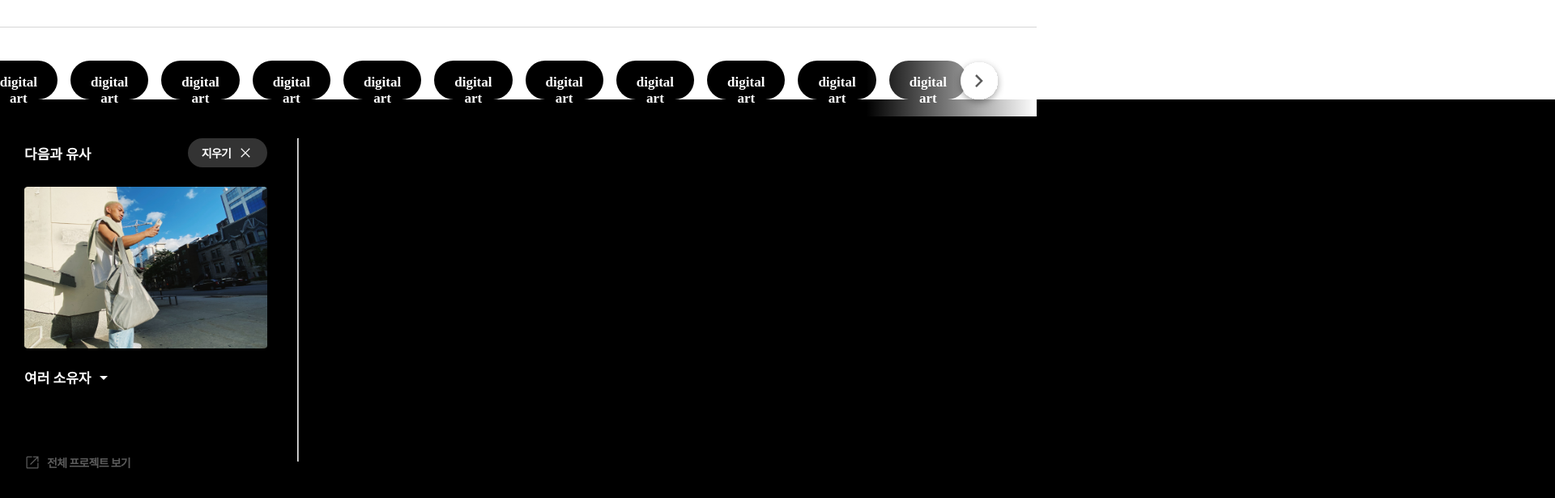
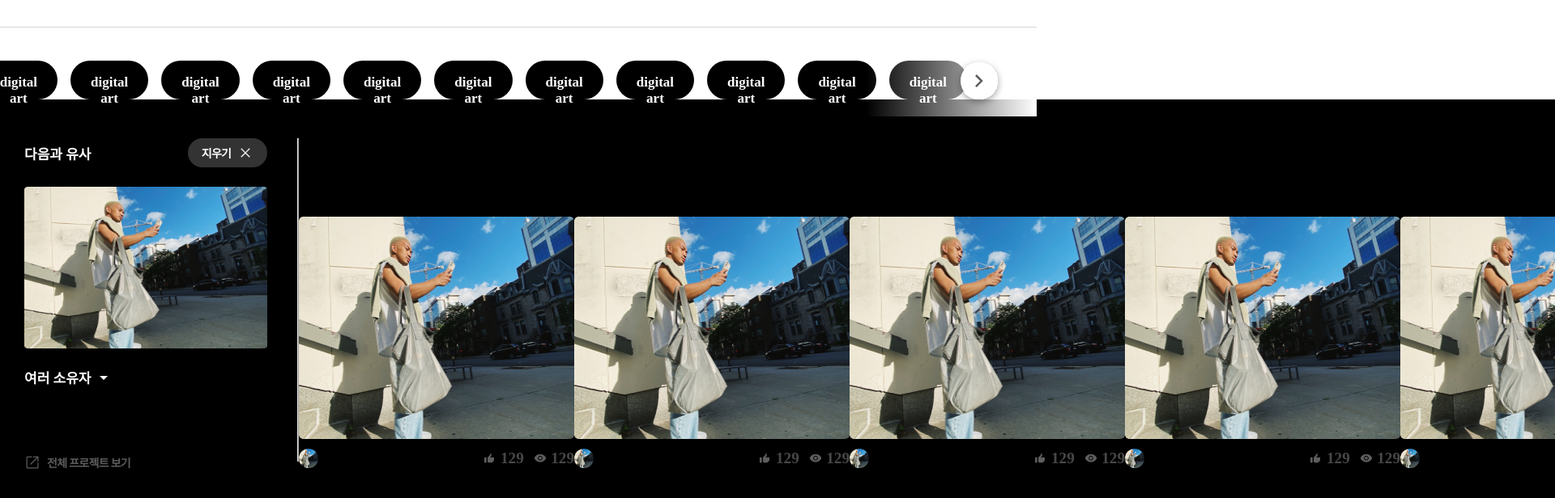
Before and after one commit to INSOPT-CDS-Behance/frontend, a React (Create React App) app: page /search in a window 1280 px wide. Shown: the part 760-1376 px from the top of the page at 81% size, 1920 px wide, since content can reach past the window. Built offline with nearby package versions, Linux system fonts and the light colour scheme; a web font is replaced by a local one.

Commit message:
feat : Preview 컴포넌트 재활용

```diff
--- a/src/components/search/Searchbar.tsx
+++ b/src/components/search/Searchbar.tsx
@@ -12,6 +12,7 @@ import icTool from '../../asset/icon/icTool.svg';
 import ImgHomePreview from '../../asset/image/previewImg.png';
 import theme from '../../styles/theme';
 import { DropboxList } from '../../types/common';
+import Preview from './Preview';
 
 interface Props {
   isClicked: boolean;
@@ -144,7 +145,11 @@ const Searchbar = () => {
           </div>
         </StLeft>
         <hr />
-        <StRight></StRight>
+        <StRight>
+          {[1, 2, 3, 4, 5].map((_, idx) => (
+            <Preview key={idx} profileImg="" name="Wedge Studio" recommandCount={129} visibleCount={129} />
+          ))}
+        </StRight>
         <StHr>
           <hr />
           <hr />
```
